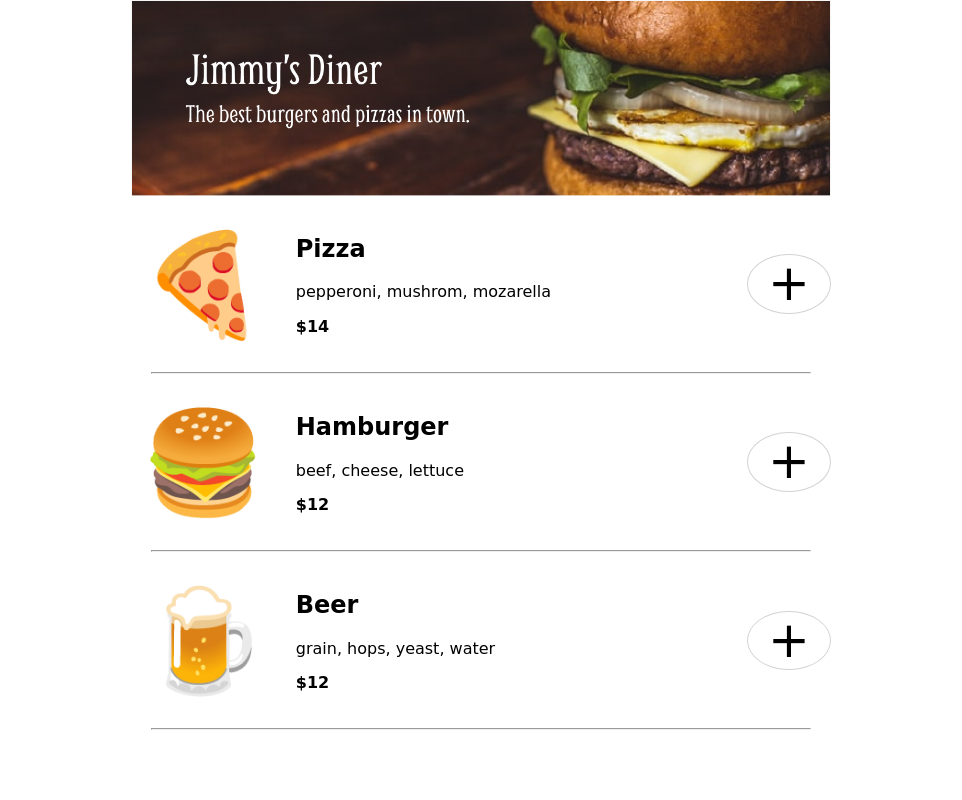
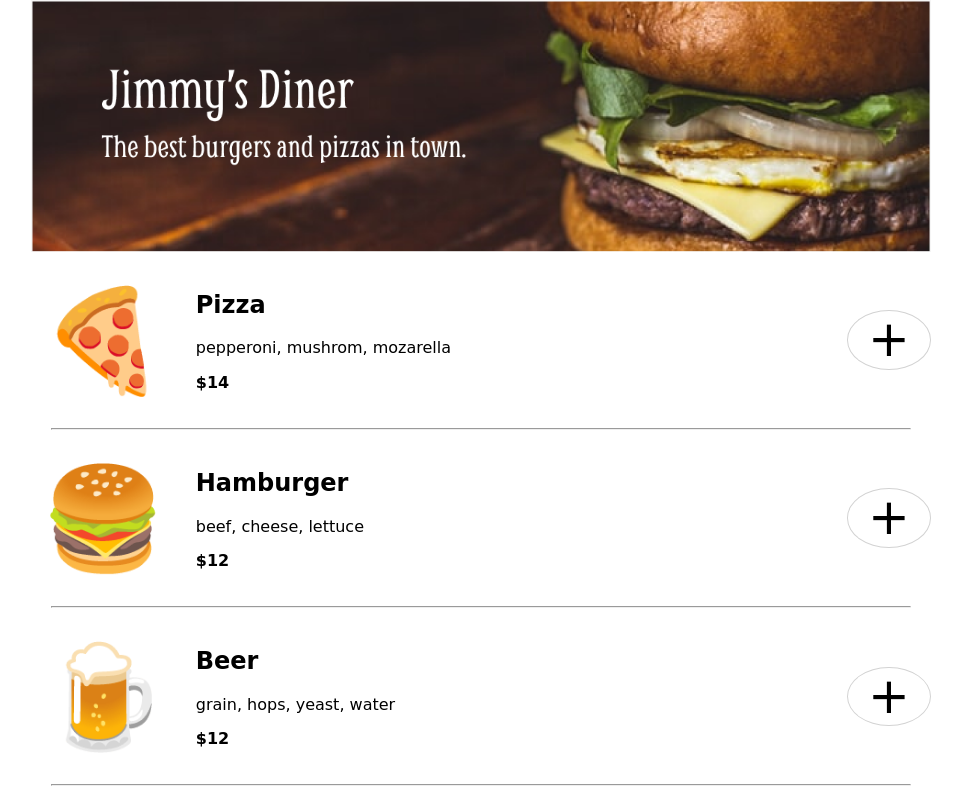
Before and after one commit to horaceg/restaurant, a website built with Vite: page index.html in a window 1280 px wide. Shown: the whole page, without its empty margins (159-1121 px from the left). Built offline with nearby package versions, Linux system fonts and the light colour scheme; a web font is replaced by a local one.

Commit message:
max-width: min(..., ...)

```diff
--- a/index.css
+++ b/index.css
@@ -6,12 +6,12 @@ body {
 main, footer, .modal {
     padding: 0 20px;
     margin: 0 auto;
-    max-width: 700px;
+    max-width: min(900px, 100%);
 }
 
 header img{
     width: 100%;
-    max-width: 700px;
+    max-width: min(900px, 100%);
     display: block;
     margin: 0 auto;
 }
```
